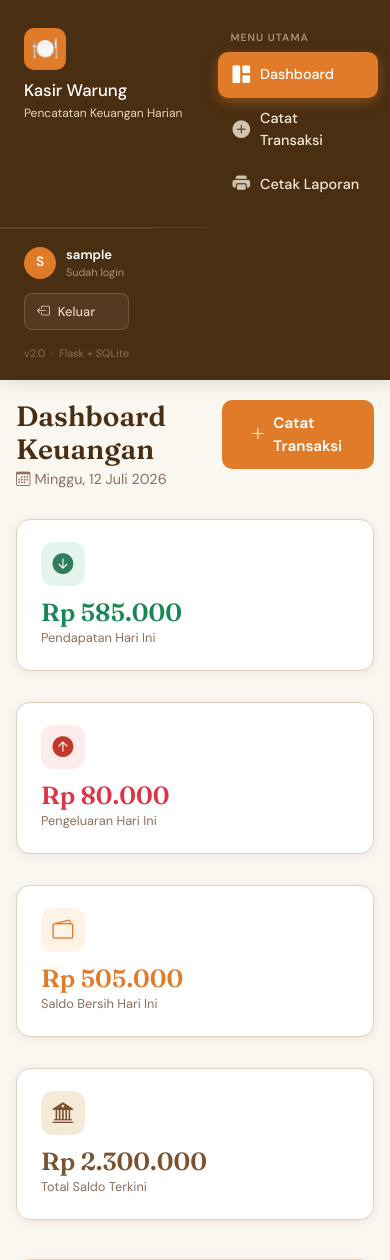
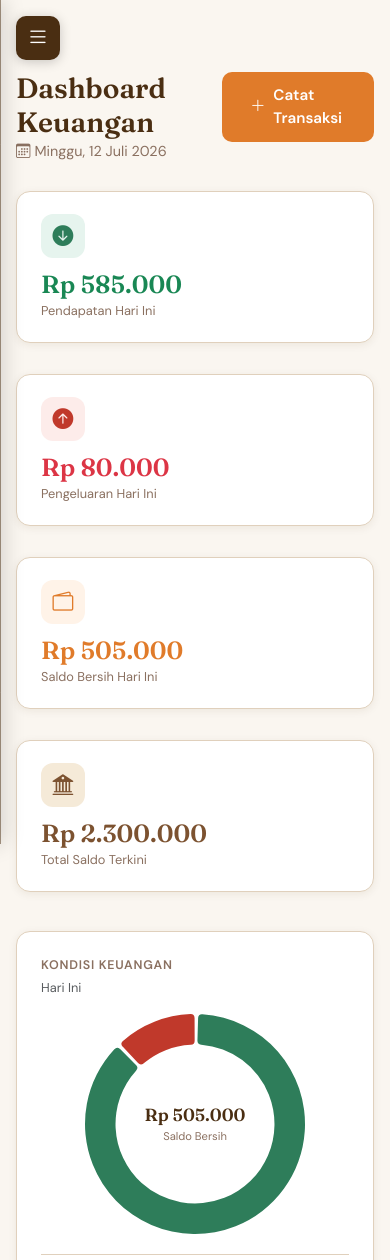
Before and after one commit to namikazriyan21/Aplikasi-Pencatatan-Keuangan-Harian-, a Flask app: page / in a window 390 px wide. Shown: the top 1260 px of the page. Run offline with Flask 3, Linux system fonts and the light colour scheme; the visitor is signed in with stand-in values (Sample User, id 1).

Commit message:
Update: implementasi side bar responsive off-canvas sidebar mobile

```diff
--- a/templates/base.html
+++ b/templates/base.html
@@ -37,6 +37,7 @@
       --shadow-sm: 0 2px 8px rgba(74,46,18,.08);
       --shadow-md: 0 4px 20px rgba(74,46,18,.12);
       --radius:   14px;
+      --sidebar-w: 240px;
     }
 
     *, *::before, *::after { box-sizing: border-box; }
@@ -56,14 +57,15 @@
     .sidebar {
       position: fixed;
       top: 0; left: 0;
-      width: 240px;
+      width: var(--sidebar-w);
       height: 100vh;
       background: var(--brown-800);
       display: flex;
       flex-direction: column;
       padding: 0;
-      z-index: 1000;
+      z-index: 1040;
       box-shadow: 3px 0 20px rgba(0,0,0,.15);
+      transition: transform .3s cubic-bezier(.4,0,.2,1);
     }
 
     .sidebar-brand {
@@ -140,9 +142,49 @@
       font-size: .7rem;
     }
 
+    /* ── Backdrop overlay (mobile) ── */
+    .sidebar-backdrop {
+      display: none;
+      position: fixed;
+      inset: 0;
+      background: rgba(0,0,0,.5);
+      z-index: 1030;
+      opacity: 0;
+      transition: opacity .3s ease;
+    }
+    .sidebar-backdrop.show {
+      display: block;
+      opacity: 1;
+    }
+
+    /* ── Hamburger button (mobile only) ── */
+    .hamburger-btn {
+      display: none; /* hidden on desktop */
+      position: fixed;
+      top: 16px; left: 16px;
+      z-index: 1050;
+      width: 44px; height: 44px;
+      border: none;
+      border-radius: 10px;
+      background: var(--brown-800);
+      color: #fff;
+      font-size: 1.4rem;
+      cursor: pointer;
+      align-items: center;
+      justify-content: center;
+      box-shadow: 0 2px 12px rgba(0,0,0,.2);
+      transition: background .2s, transform .2s;
+    }
+    .hamburger-btn:hover {
+      background: var(--brown-600);
+    }
+    .hamburger-btn:active {
+      transform: scale(.93);
+    }
+
     /* ── Main content ── */
     .main-wrapper {
-      margin-left: 240px;
+      margin-left: var(--sidebar-w);
       min-height: 100vh;
       padding: 32px 36px;
     }
@@ -343,11 +385,31 @@
     .alert-success-custom { background: var(--green-lt); color: var(--green); }
     .alert-error-custom   { background: var(--red-lt);   color: var(--red); }
 
-    /* ── Mobile Responsive (Strictly Isolated) ── */
+    /* ══════════════════════════════════════════════════════════════════
+       MOBILE RESPONSIVE — Off-canvas sidebar
+       ══════════════════════════════════════════════════════════════════ */
     @media screen and (max-width: 768px) {
-      /* Sidebar & Wrapper */
-      .sidebar { width: 100% !important; height: auto !important; position: relative !important; flex-direction: row !important; flex-wrap: wrap !important; }
-      .main-wrapper { margin-left: 0 !important; padding: 20px 16px !important; }
+
+      /* Show hamburger button on mobile */
+      .hamburger-btn {
+        display: flex;
+      }
+
+      /* Sidebar: hidden off-screen by default, slides in */
+      .sidebar {
+        width: 75%;
+        max-width: 300px;
+        transform: translateX(-100%);
+      }
+      .sidebar.open {
+        transform: translateX(0);
+      }
+
+      /* Main wrapper: full width, with top padding for hamburger */
+      .main-wrapper {
+        margin-left: 0 !important;
+        padding: 72px 16px 20px !important;
+      }
 
       /* Stack summary cards vertically */
       .row > .col-sm-6 { width: 100% !important; margin-bottom: 15px; }
@@ -411,8 +473,16 @@
 </head>
 <body>
 
+  <!-- Hamburger Button (Mobile Only) -->
+  <button class="hamburger-btn" id="hamburgerBtn" aria-label="Buka menu navigasi">
+    <i class="bi bi-list"></i>
+  </button>
+
+  <!-- Backdrop Overlay (Mobile Only) -->
+  <div class="sidebar-backdrop" id="sidebarBackdrop"></div>
+
   <!-- Sidebar -->
-  <aside class="sidebar">
+  <aside class="sidebar" id="sidebar">
     <div class="sidebar-brand">
       <div class="brand-icon">🍽️</div>
       <h5>Kasir Warung</h5>
@@ -483,6 +553,54 @@
 
   <!-- Bootstrap JS -->
   <script src="https://cdn.jsdelivr.net/npm/bootstrap@5.3.3/dist/js/bootstrap.bundle.min.js"></script>
+
+  <!-- Sidebar Toggle Script -->
+  <script>
+    (function() {
+      const sidebar  = document.getElementById('sidebar');
+      const backdrop = document.getElementById('sidebarBackdrop');
+      const btn      = document.getElementById('hamburgerBtn');
+
+      function openSidebar() {
+        sidebar.classList.add('open');
+        backdrop.classList.add('show');
+        document.body.style.overflow = 'hidden';
+      }
+
+      function closeSidebar() {
+        sidebar.classList.remove('open');
+        backdrop.classList.remove('show');
+        document.body.style.overflow = '';
+      }
+
+      btn.addEventListener('click', function() {
+        if (sidebar.classList.contains('open')) {
+          closeSidebar();
+        } else {
+          openSidebar();
+        }
+      });
+
+      backdrop.addEventListener('click', closeSidebar);
+
+      // Close sidebar when a nav link is clicked (mobile)
+      sidebar.querySelectorAll('.nav-link').forEach(function(link) {
+        link.addEventListener('click', function() {
+          if (window.innerWidth <= 768) {
+            closeSidebar();
+          }
+        });
+      });
+
+      // Auto-close sidebar if window is resized to desktop
+      window.addEventListener('resize', function() {
+        if (window.innerWidth > 768) {
+          closeSidebar();
+        }
+      });
+    })();
+  </script>
+
   {% block extra_scripts %}{% endblock %}
 </body>
 </html>
```
